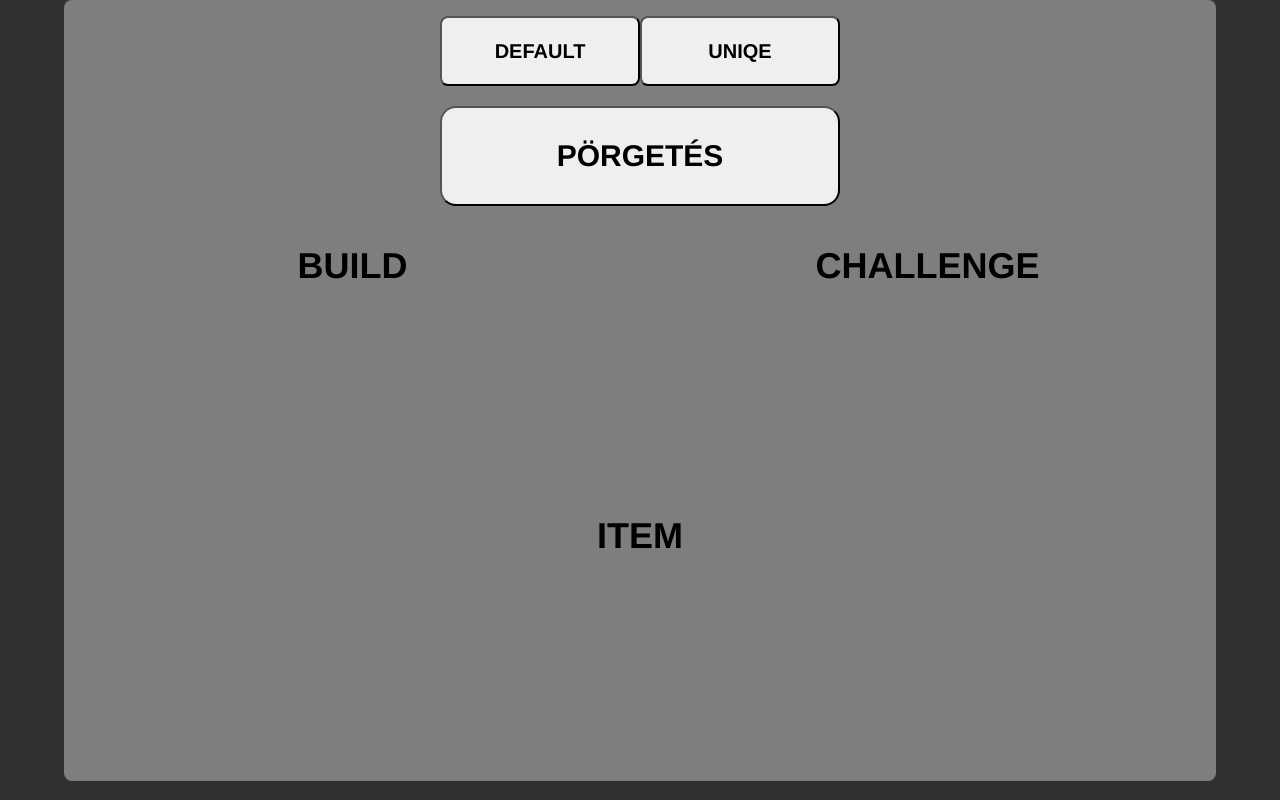
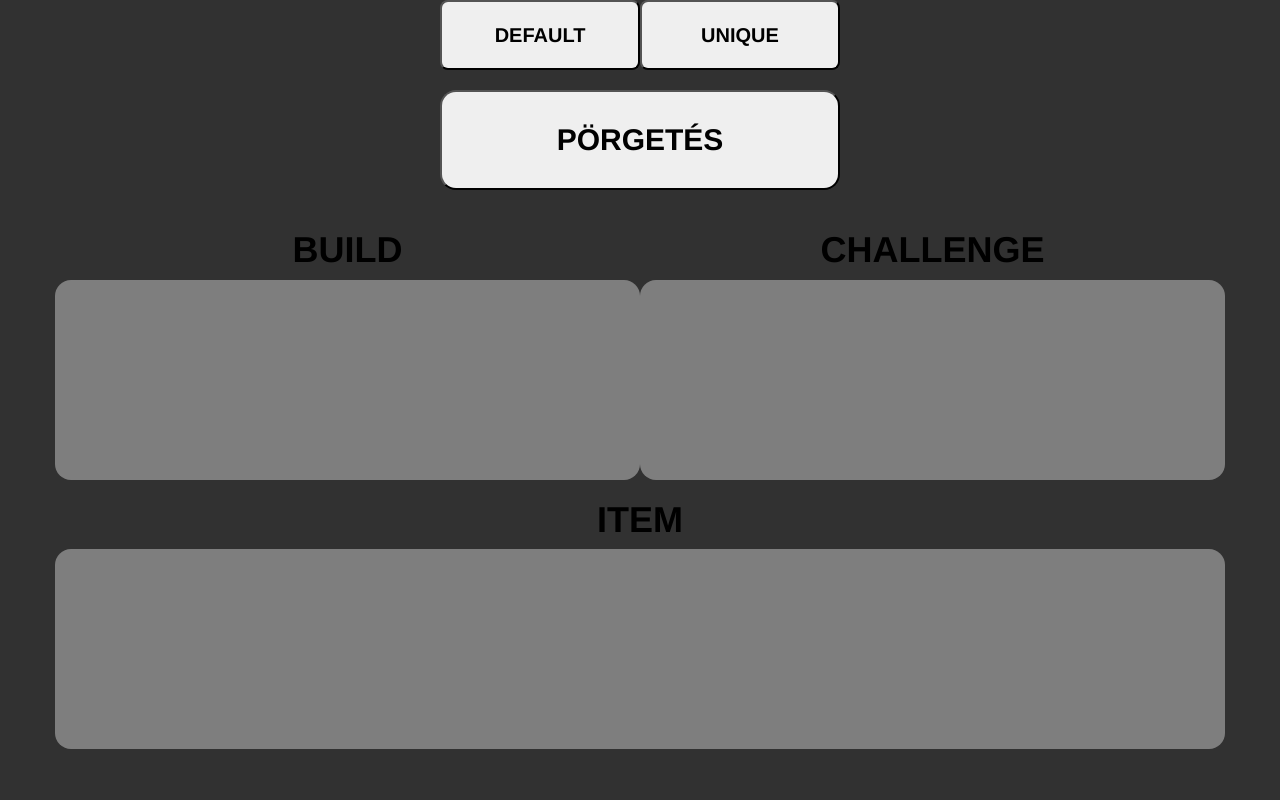
Before and after one commit to BerenyiPeti/dbd_challenge, a plain HTML site: page index.html in a window 1280 px wide. Drawn offline with nearby package versions, Linux system fonts and the light colour scheme.

Commit message:
uj háttér

```diff
--- a/index.html
+++ b/index.html
@@ -22,7 +22,7 @@
     <div class="container main-cont">
         <div class="row" style="display: flex; justify-content: center;">
             <button class="small-button">DEFAULT</button>
-            <button class="small-button">UNIQE</button>
+            <button class="small-button">UNIQUE</button>
         </div>
         <br>
         <div class="row">
--- a/style.css
+++ b/style.css
@@ -10,12 +10,12 @@ body {
     color: black
 }
 
-.main-cont {
+/* .main-cont {
     width: 90%;
     padding: 2vmin;
     background-color: rgb(126, 126, 126);
     border-radius: 1vmin;
-}
+} */
 
 .large-button {
     min-width: 50vmin;
@@ -45,6 +45,7 @@ button:active {
 
 .tarolo {
     /* border: 1px solid black;  */
+    background-color: rgb(126, 126, 126);
     min-height: 200px;
     border-radius: 2vmin;
 }
```
